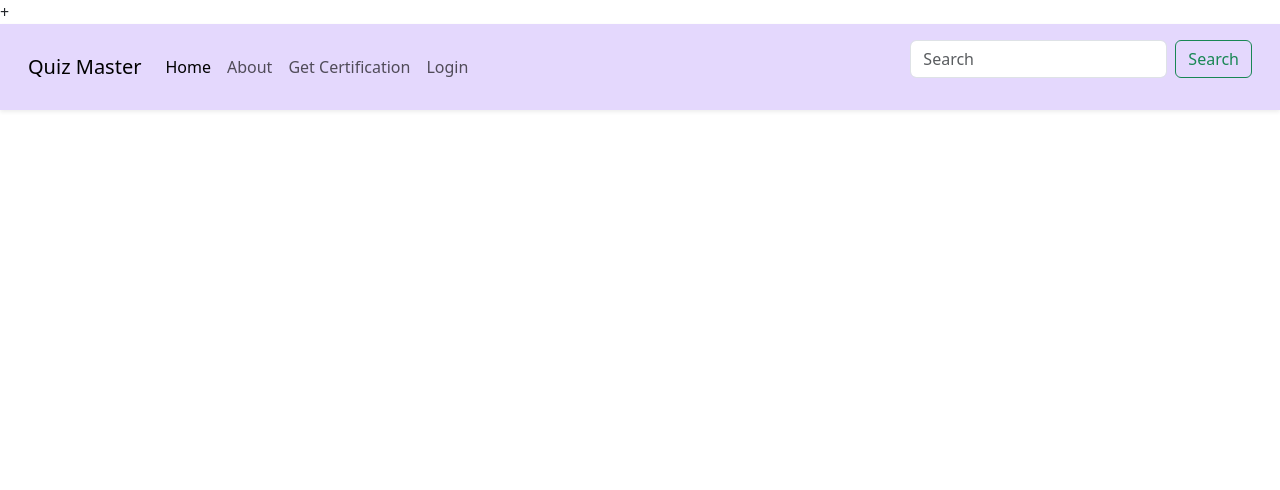
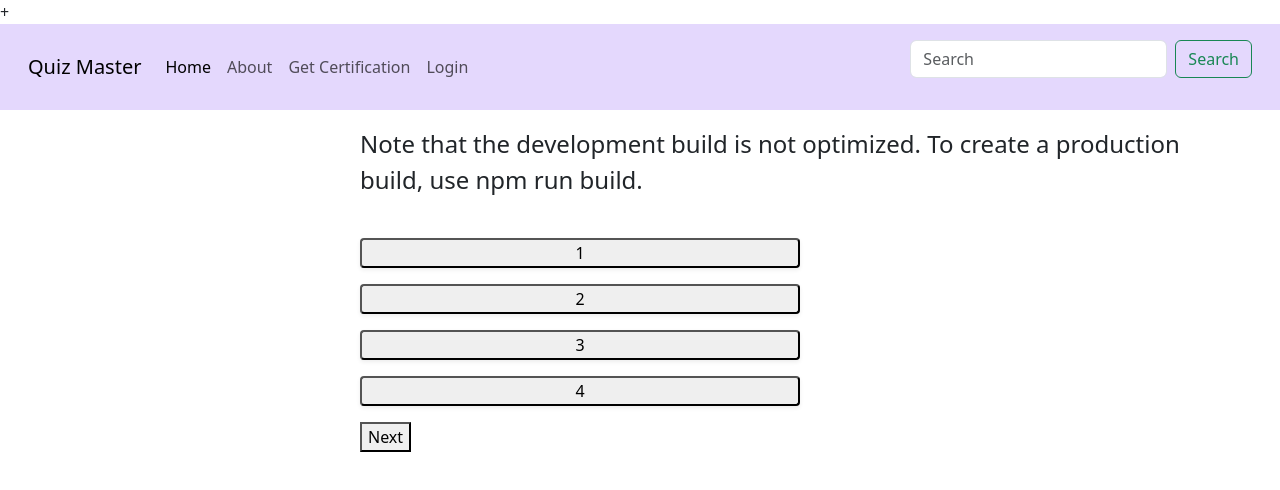
Before and after one commit to harshbhange0/quizmaster, a React (Create React App) app: page / in a window 1280 px wide. Shown: the top 490 px of the page. Built offline with nearby package versions, Linux system fonts and the light colour scheme.

Commit message:
question section added

```diff
--- a/src/App.js
+++ b/src/App.js
@@ -1,11 +1,12 @@
 import React from "react";
 import Navbar from "./Components/Navbar";
 import './App.css'
+import QuestionSection from "./Components/QuestionSection";
 
 
 function App() {
   return (
-    <div className="App shadow-sm ">
+    <div className="App ">
       <Navbar />
       <div className="container-fluid">
         <div className="row">
@@ -19,6 +20,7 @@ function App() {
               </div>
               <div className="col-12">
                 {/* this section question  */}
+                <QuestionSection/>
               </div>
             </div>
           </div>
--- /dev/null
+++ b/src/Components/QuestionSection.js
@@ -0,0 +1,50 @@
+import React from 'react'
+
+function QuestionSection() {
+  return (
+    <div className='container-fluid'>
+
+<div className='row'>
+
+    <div className='col-12'>
+        <span className='fs-4 p-3 mb-2 d-block '>
+        Note that the development build is not optimized.
+To create a production build, use npm run build.
+        </span>
+    </div>
+
+
+    <div className='col-12'>
+       <div className='container px-3 justify-content-center'>
+        <button className='d-block my-3 shadow-sm rounded-1  w-50'>
+           1
+        </button>
+
+        <button className='d-block my-3 shadow-sm rounded-1  w-50'>
+            2
+        </button>
+
+        <button className='d-block my-3 shadow-sm rounded-1  w-50'>
+            3
+        </button>
+
+        <button className='d-block my-3 shadow-sm rounded-1  w-50'>
+            4
+        </button>
+
+        <div className='container-btn'>
+            <button>
+                Next
+            </button>
+        </div>
+        </div>
+    </div>
+</div>
+
+    </div>
+
+
+  )
+}
+
+export default QuestionSection
```
